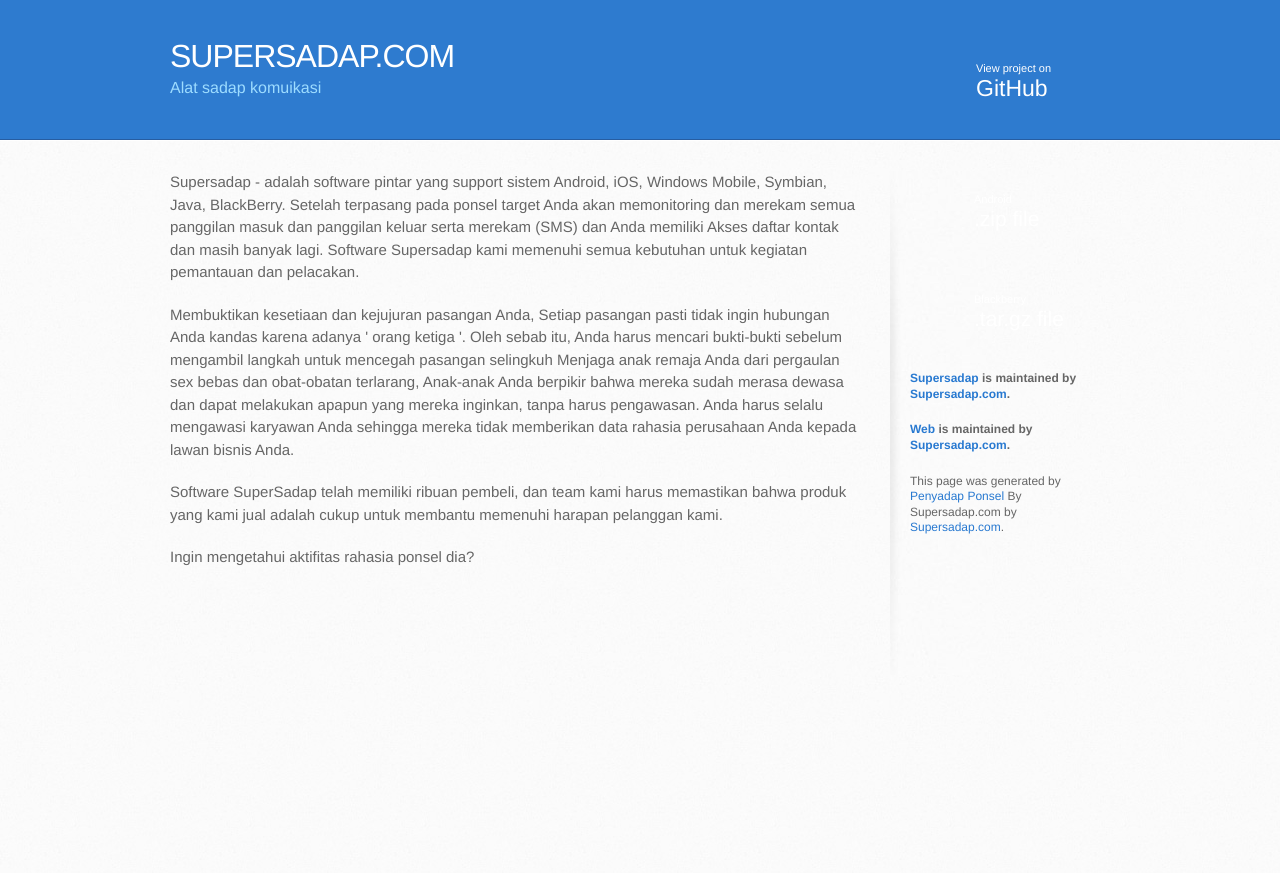
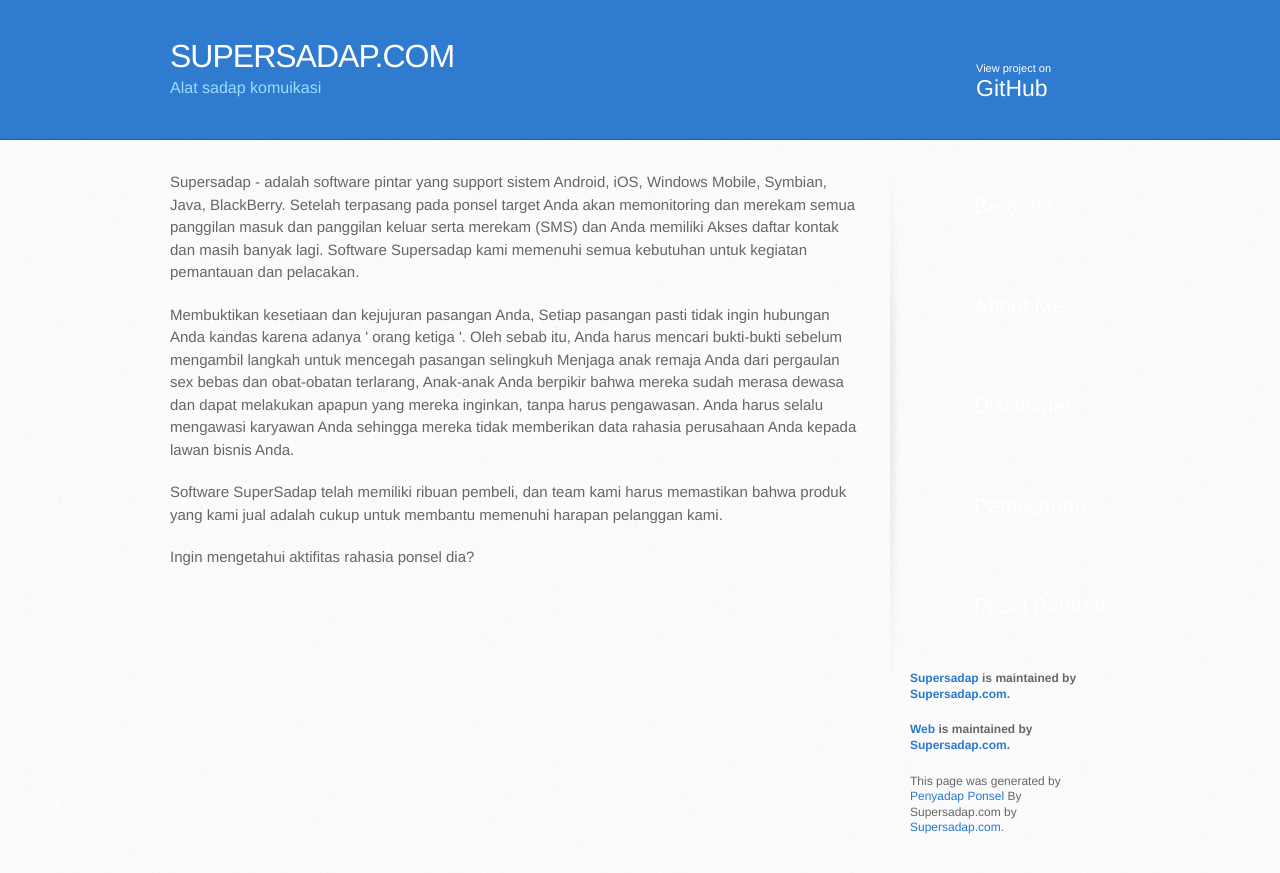
Before and after one commit to pietromenna/jekyll-architect-theme, a Jekyll site: the page built from index.html, in a window 1280 px wide. Shown: the top 873 px of the page. Built offline with Jekyll 4.4.1, drawn with Linux system fonts in a browser that asks for light colours; Markdown is read by kramdown in place of the engine named in the settings.

Commit message:
Update default.html

```diff
--- a/_layouts/default.html
+++ b/_layouts/default.html
@@ -37,13 +37,11 @@
         </section>
 
         <aside id="sidebar">
-          <a href="#" class="button">
-            <small>Android</small>
-            .zip file
-          </a>
-          <a href="#" class="button">
-            <small>Blackberry</small>
-            .tar.gz file
+           <a href="#" class="button">Beranda</a>
+           <a href="#" class="button">About Me</a>
+           <a href="#" class="button">Disclaimer</a>
+           <a href="#" class="button">Pemesanan</a>
+           <a href="#" class="button">Pusat Bantuan</a>
           </a>
 
           <p class="repo-owner"><a href="#">Supersadap</a> is maintained by <a href="#">Supersadap.com</a>.</p>
```
